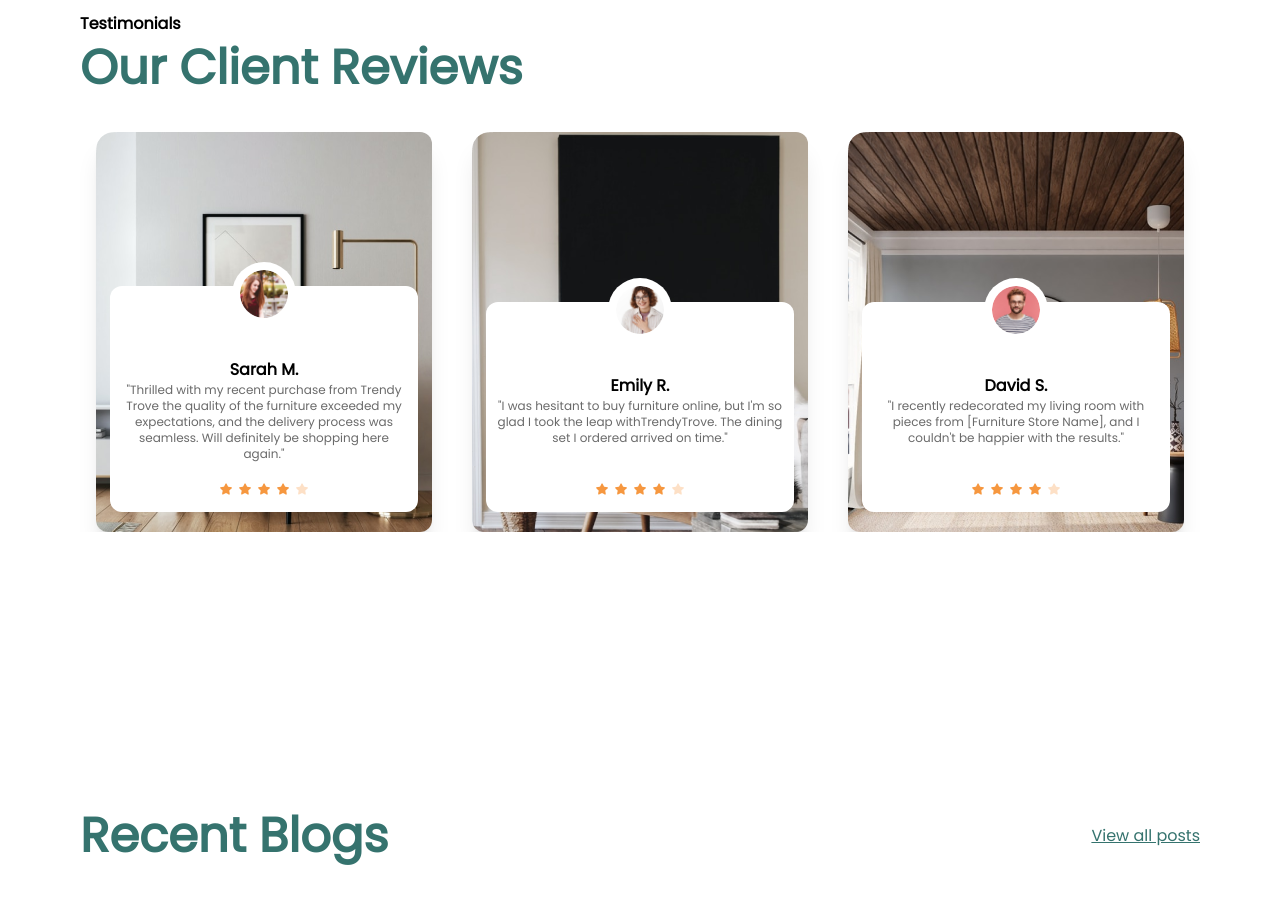
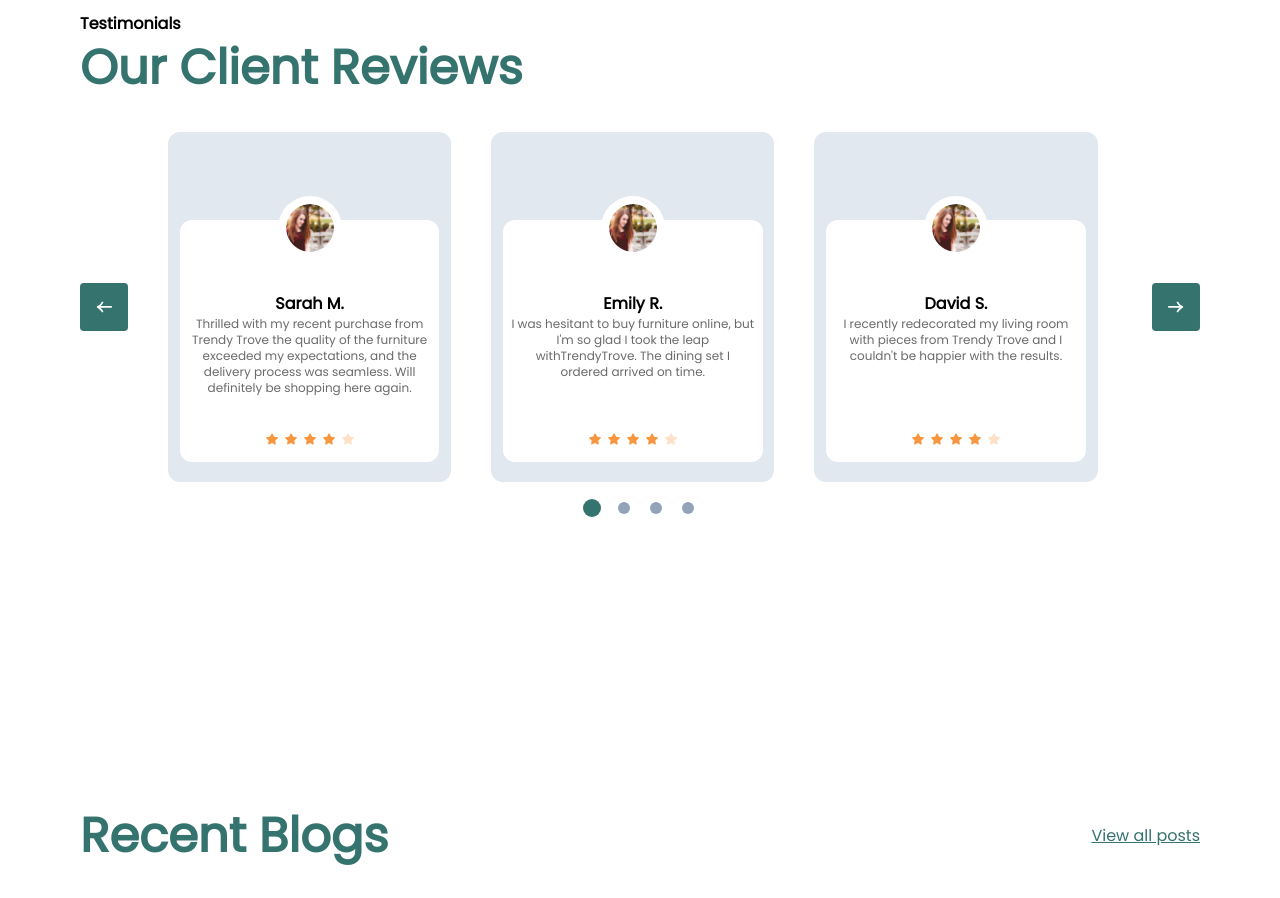
Before and after one commit to oseji/TrendyTrove, a React (Vite) app: page / in a window 1280 px wide. Shown: the part 2740-3638 px from the top of the page. Built offline with nearby package versions, Linux system fonts and the light colour scheme.

Commit message:
implemented pagination for reviews

```diff
--- a/src/App.tsx
+++ b/src/App.tsx
@@ -17,7 +17,7 @@ import close from "./assets/close.svg";
 function App() {
   const imageVariants = {
     hidden: { opacity: 0.8, height: 0 },
-    visible: { opacity: 1, height: "auto", transition: { duration: 1 } },
+    visible: { opacity: 1, height: "auto", transition: { duration: 0.8 } },
   };
 
   const thumbnailVariants = {
@@ -32,12 +32,12 @@ function App() {
 
   const textVariantsRight = {
     hidden: { opacity: 0, x: 150 },
-    visible: { opacity: 1, x: 0, transition: { duration: 0.4 } },
+    visible: { opacity: 1, x: 0, transition: { duration: 0.7 } },
   };
 
   const textVariantsLeft = {
     hidden: { opacity: 0, x: -150 },
-    visible: { opacity: 1, x: 0, transition: { duration: 0.4 } },
+    visible: { opacity: 1, x: 0, transition: { duration: 0.7 } },
   };
 
   const [showNav, setShowNav] = useState<boolean>(true);
--- a/src/Reviews.tsx
+++ b/src/Reviews.tsx
@@ -1,9 +1,102 @@
+import { useEffect, useState } from "react";
+import { motion } from "framer-motion";
 import profile1 from "./assets/profile1.png";
-import profile2 from "./assets/profile2.png";
-import profile3 from "./assets/profile3.png";
+import prevIcon from "./assets/prev.svg";
+import nextIcon from "./assets/next.svg";
+
 import stars from "./assets/stars.png";
 
 const Reviews = () => {
+  type reviewsType = { id: number; name: string; text: string };
+
+  const reviews: reviewsType[] = [
+    {
+      id: 1,
+      name: "Sarah M.",
+      text: "Thrilled with my recent purchase from Trendy Trove the quality of the furniture exceeded my expectations, and the delivery process was seamless. Will definitely be shopping here again.",
+    },
+    {
+      id: 2,
+      name: "Emily R.",
+      text: "I was hesitant to buy furniture online, but I'm so glad I took the leap withTrendyTrove. The dining set I ordered arrived on time.",
+    },
+    {
+      id: 3,
+      name: "David S.",
+      text: "I recently redecorated my living room with pieces from Trendy Trove and I couldn't be happier with the results.",
+    },
+    {
+      id: 4,
+      name: "Michael K.",
+      text: "The customer service at Trendy Trove is top-notch. They helped me find the perfect sofa for my home and the delivery was prompt.",
+    },
+    {
+      id: 5,
+      name: "Jessica T.",
+      text: "I love my new bed frame from Trendy Trove! It's sturdy, stylish, and was very easy to assemble. Highly recommend!",
+    },
+    {
+      id: 6,
+      name: "Mark L.",
+      text: "Trendy Trove has a fantastic selection of modern furniture. I bought a coffee table and it looks great in my living room.",
+    },
+    {
+      id: 7,
+      name: "Laura P.",
+      text: "I ordered a bookshelf from Trendy Trove and it arrived in perfect condition. The quality is excellent and it was easy to put together.",
+    },
+    {
+      id: 8,
+      name: "James B.",
+      text: "The prices at Trendy Trove are very reasonable for the quality you get. I bought a dining table set and it's absolutely beautiful.",
+    },
+    {
+      id: 9,
+      name: "Olivia C.",
+      text: "I'm very impressed with Trendy Trove. The delivery was quick and the furniture pieces I ordered are just as described on the website.",
+    },
+    {
+      id: 10,
+      name: "Daniel W.",
+      text: "Trendy Trove made my online furniture shopping experience very enjoyable. The website is user-friendly and the delivery service was excellent.",
+    },
+  ];
+
+  const [reviewsPerPage, setReviewsPerPage] = useState<number>(() => {
+    let num = 0;
+    if (window.innerWidth >= 1280) {
+      num = 3;
+    }
+    if (window.innerWidth < 1280) {
+      num = 2;
+    }
+    if (window.innerWidth < 750) {
+      num = 1;
+    }
+
+    return num;
+  });
+  const numOfPages = Math.ceil(reviews.length / reviewsPerPage);
+  const [currentPage, setCurrentPage] = useState<number>(1);
+  const startIndex = (currentPage - 1) * reviewsPerPage;
+  const endIndex = currentPage * reviewsPerPage;
+
+  const handlePrev = () => {
+    if (currentPage > 1) {
+      setCurrentPage(currentPage - 1);
+    }
+  };
+
+  const handleNext = () => {
+    if (endIndex < reviews.length) {
+      setCurrentPage(currentPage + 1);
+    }
+  };
+
+  useEffect(() => {
+    console.log(setReviewsPerPage);
+  }, []);
+
   return (
     <div className="reviewSection">
       <h4 className=" text-center xl:text-start font-semibold mb-2">
@@ -12,56 +105,64 @@ const Reviews = () => {
       <h1 className="sectionHeading text-center">Our Client reviews</h1>
 
       <div className="reviewsGrp">
-        <div className={`reviewCard bg-[url('./assets/review1.png')]`}>
+        <button
+          className={`reviewBtn`}
+          onClick={handlePrev}
+          disabled={currentPage === 1}
+        >
+          <img src={prevIcon} className="reviewBtnIcon" alt="previous icon" />
+        </button>
+
+        <div className=" flex flex-row items-center gap-10">
+          {reviews.slice(startIndex, endIndex).map((element, index) => (
+            <motion.div
+              initial={{ opacity: 0.8, scale: 0.6 }}
+              whileInView={{
+                opacity: 1,
+                scale: 1,
+                transition: { duration: 0.8 },
+              }}
+              className={`reviewCard`}
+              key={index}
+            >
               <div className="reviewTextBox">
-            <img src={profile1} alt="profile image" className="reviewerImg" />
+                <img
+                  src={profile1}
+                  alt="profile image"
+                  className="reviewerImg"
+                />
 
                 <div>
-              <h3 className="reviewerName">Sarah M.</h3>
-              <p className="reviewText">
-                "Thrilled with my recent purchase from Trendy Trove the quality
-                of the furniture exceeded my expectations, and the delivery
-                process was seamless. Will definitely be shopping here again."
-              </p>
+                  <h3 className="reviewerName">{element.name}</h3>
+                  <p className="reviewText">{element.text}</p>
                 </div>
 
                 <img src={stars} alt="ratings" className="reviewStars" />
               </div>
+            </motion.div>
+          ))}
         </div>
 
-        <div className={`reviewCard bg-[url('./assets/review2.png')]`}>
-          <div className="reviewTextBox">
-            <img src={profile2} alt="profile image" className="reviewerImg" />
-
-            <div>
-              <h3 className="reviewerName">Emily R.</h3>
-              <p className="reviewText">
-                "I was hesitant to buy furniture online, but I'm so glad I took
-                the leap withTrendyTrove. The dining set I ordered arrived on
-                time."
-              </p>
+        <button
+          className={`reviewBtn left-[85%] md:left-0 `}
+          onClick={handleNext}
+          disabled={currentPage === numOfPages}
+        >
+          <img src={nextIcon} className="reviewBtnIcon" alt="next icon" />
+        </button>
       </div>
 
-            <img src={stars} alt="ratings" className="reviewStars" />
-          </div>
-        </div>
-
-        <div className={`reviewCard bg-[url('./assets/review3.png')]`}>
-          <div className="reviewTextBox">
-            <img src={profile3} alt="profile image" className="reviewerImg" />
-
-            <div>
-              <h3 className="reviewerName">David S.</h3>
-              <p className="reviewText">
-                "I recently redecorated my living room with pieces from
-                [Furniture Store Name], and I couldn't be happier with the
-                results."
-              </p>
-            </div>
-
-            <img src={stars} alt="ratings" className="reviewStars" />
-          </div>
-        </div>
+      <div className="pagesGrp">
+        {Array.from({ length: numOfPages }, (_, index) => (
+          <div
+            className={`pageIcon ${
+              index + 1 === currentPage
+                ? "bg-ehiGreen scale-150"
+                : "bg-slate-400"
+            }`}
+            key={index}
+          ></div>
+        ))}
       </div>
     </div>
   );
--- a/src/index.css
+++ b/src/index.css
@@ -134,15 +134,31 @@ nav {
 }
 
 .reviewsGrp {
-  @apply flex flex-row items-center xl:justify-center gap-10 overflow-x-scroll xl:overflow-x-hidden;
+  @apply relative min-w-full flex flex-row items-center justify-between gap-10;
 }
 
 .reviewsGrp::-webkit-scrollbar {
   @apply hidden;
 }
 
+.reviewBtn {
+  @apply bg-ehiGreen absolute md:relative z-10;
+}
+
+.reviewBtnIcon {
+  @apply h-3 md:h-5 xl:h-8;
+}
+
+.pagesGrp {
+  @apply flex flex-row gap-5 items-center justify-center mt-5;
+}
+
+.pageIcon {
+  @apply h-2 w-2 md:h-3 md:w-3 rounded-full transition ease-in-out duration-300;
+}
+
 .reviewCard {
-  @apply min-w-[350px] xl:min-w-0 xl:w-[30%] h-[400px] flex flex-col justify-end rounded-xl shadow-xl;
+  @apply min-w-[250px] w-3/4 mx-auto md:mx-0 md:w-[250px] lg:w-[350px] bg-slate-200 xl:min-w-0 xl:w-[30%] h-[350px] flex flex-col justify-end rounded-xl;
 }
 
 .reviewTextBox {
@@ -158,7 +174,7 @@ nav {
 }
 
 .reviewText {
-  @apply text-xs text-ehiText text-center min-h-16;
+  @apply text-xs text-ehiText text-center min-h-24;
 }
 
 .reviewStars {
```
Also changed, not shown: src/assets/next.svg (added), src/assets/prev.svg (added). Lines whose indentation alone changed are shown as unchanged.
